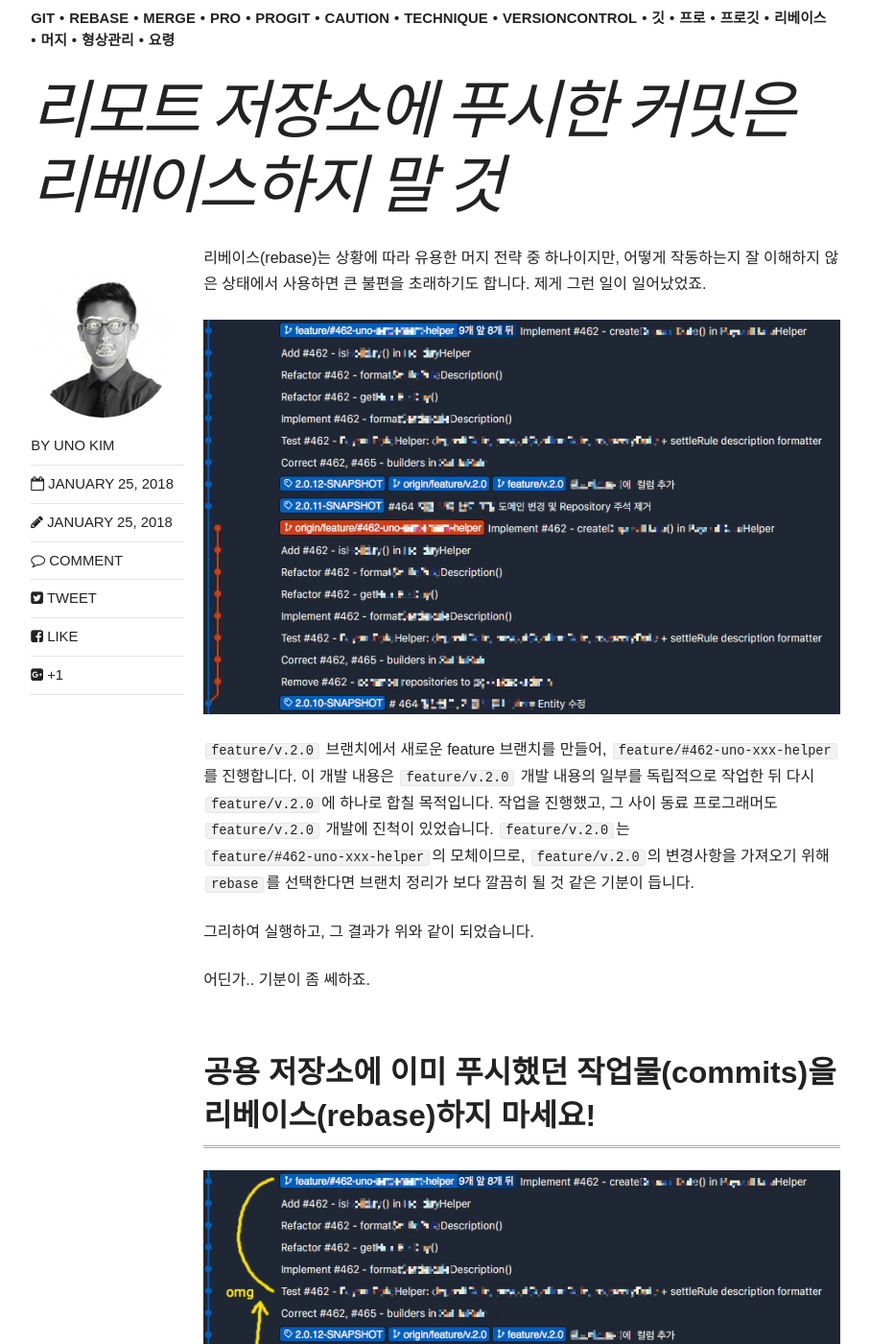
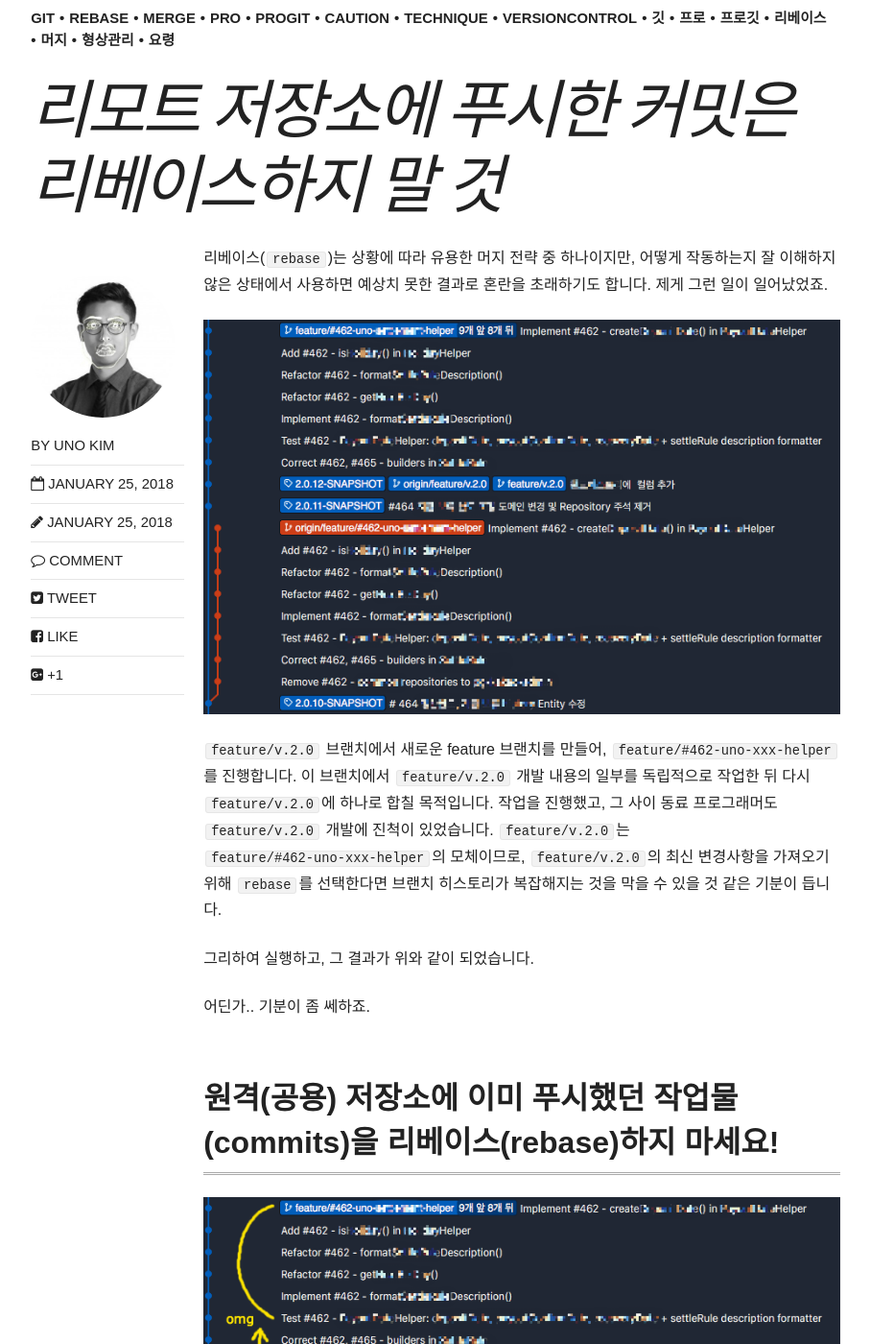
Before and after one commit to djkeh/djkeh.github.io, a Jekyll site: the page built from _posts/articles/2018-01-25-Do-not-rebase-commits-that-you-have-pushed-to-a-public-repository-kor.md, in a window 1280 px wide and 1400 px high, scrolled down 433 px. Shown: the whole window at 96% size, without its empty margins (186-1093 px from the left). Built offline with Jekyll 4.4.1, drawn with Linux system fonts in a browser that asks for light colours; nearby versions of some CDN libraries; comment, search, counter and statistics services are not loaded.

Commit message:
Revise - do not rease commits

```diff
--- a/_posts/articles/2018-01-25-Do-not-rebase-commits-that-you-have-pushed-to-a-public-repository-kor.md
+++ b/_posts/articles/2018-01-25-Do-not-rebase-commits-that-you-have-pushed-to-a-public-repository-kor.md
@@ -14,19 +14,19 @@ share: true
 sitemap: true
 ---
 
-리베이스(rebase)는 상황에 따라 유용한 머지 전략 중 하나이지만, 어떻게 작동하는지 잘 이해하지 않은 상태에서 사용하면 큰 불편을 초래하기도 합니다.
+리베이스(`rebase`)는 상황에 따라 유용한 머지 전략 중 하나이지만, 어떻게 작동하는지 잘 이해하지 않은 상태에서 사용하면 예상치 못한 결과로 혼란을 초래하기도 합니다.
 제게 그런 일이 일어났었죠.
 
 ![wrong rebase](/images/20180125_wrong_rebase/1.png "rebase 했는데, 뭔가 이상하다")
 
-`feature/v.2.0` 브랜치에서 새로운 feature 브랜치를 만들어, `feature/#462-uno-xxx-helper`를 진행합니다. 이 개발 내용은 `feature/v.2.0` 개발 내용의 일부를 독립적으로 작업한 뒤 다시 `feature/v.2.0`에 하나로 합칠 목적입니다. 작업을 진행했고, 그 사이 동료 프로그래머도 `feature/v.2.0` 개발에 진척이 있었습니다. `feature/v.2.0`는 `feature/#462-uno-xxx-helper`의 모체이므로, `feature/v.2.0`의 변경사항을 가져오기 위해 `rebase`를 선택한다면 브랜치 정리가 보다 깔끔히 될 것 같은 기분이 듭니다.
+`feature/v.2.0` 브랜치에서 새로운 feature 브랜치를 만들어, `feature/#462-uno-xxx-helper`를 진행합니다. 이 브랜치에서 `feature/v.2.0` 개발 내용의 일부를 독립적으로 작업한 뒤 다시 `feature/v.2.0`에 하나로 합칠 목적입니다. 작업을 진행했고, 그 사이 동료 프로그래머도 `feature/v.2.0` 개발에 진척이 있었습니다. `feature/v.2.0`는 `feature/#462-uno-xxx-helper`의 모체이므로, `feature/v.2.0`의 최신 변경사항을 가져오기 위해 `rebase`를 선택한다면 브랜치 히스토리가 복잡해지는 것을 막을 수 있을 것 같은 기분이 듭니다.
 
 그리하여 실행하고, 그 결과가 위와 같이 되었습니다.
 
 어딘가.. 기분이 좀 쎄하죠.
 
 
-# 공용 저장소에 이미 푸시했던 작업물(commits)을 리베이스(rebase)하지 마세요!
+# 원격(공용) 저장소에 이미 푸시했던 작업물(commits)을 리베이스(rebase)하지 마세요!
 
 ![wrong rebase explanation](/images/20180125_wrong_rebase/2.png "같은 commit 내용이 이동하지 않고 복제되어 중복이 발생해 버렸다")
 
@@ -37,5 +37,5 @@ sitemap: true
 
 # Reference
 
-* https://git-scm.com/book/no-nb/v1/Git-Branching-Rebasing#The-Perils-of-Rebasing
-* https://stackoverflow.com/questions/9264314/git-commits-are-duplicated-in-the-same-branch-after-doing-a-rebase
+* [https://git-scm.com/book/no-nb/v1/Git-Branching-Rebasing#The-Perils-of-Rebasing](https://git-scm.com/book/no-nb/v1/Git-Branching-Rebasing#The-Perils-of-Rebasing)
+* [https://stackoverflow.com/questions/9264314/git-commits-are-duplicated-in-the-same-branch-after-doing-a-rebase](https://stackoverflow.com/questions/9264314/git-commits-are-duplicated-in-the-same-branch-after-doing-a-rebase)
```
